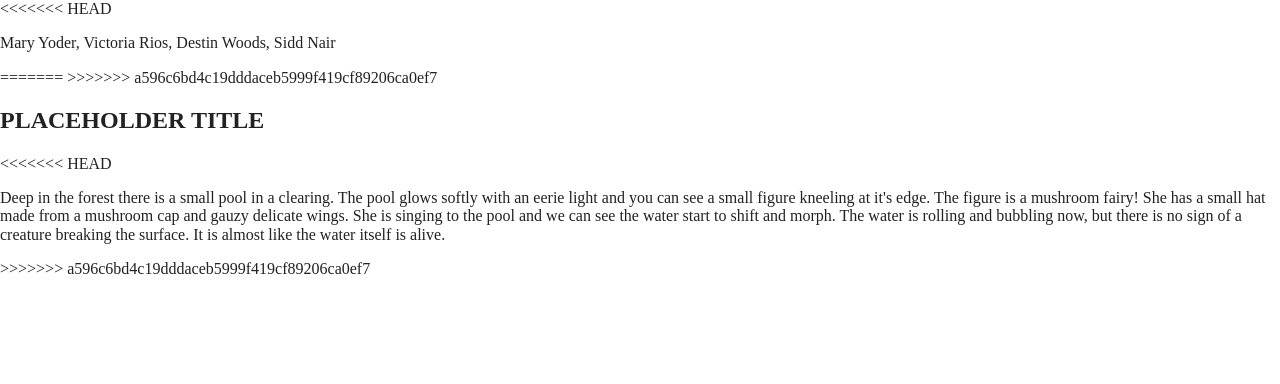
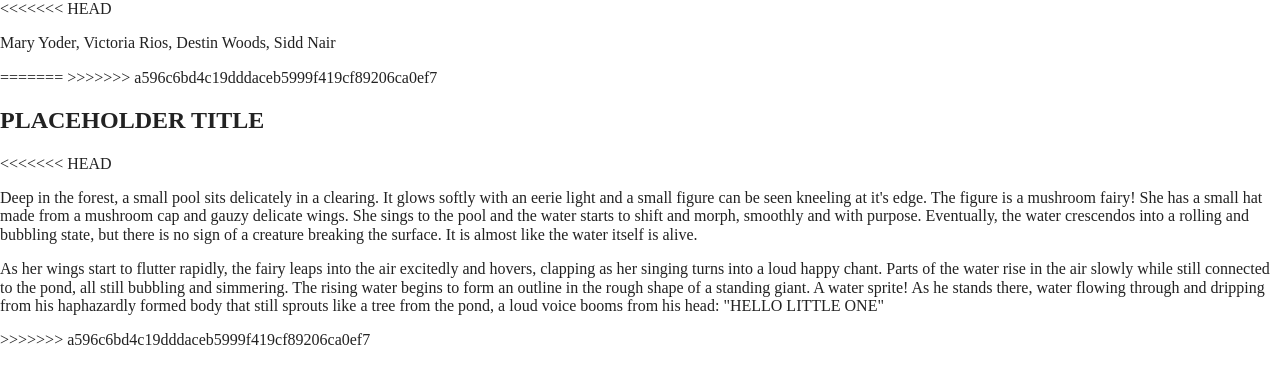
Before and after one commit to maryvalentiney/exquisite-corpse, a website built with Parcel: page index.html in a window 1280 px wide. Built offline with nearby package versions, Linux system fonts and the light colour scheme.

Commit message:
new paragraph and edits

```diff
--- a/index.html
+++ b/index.html
@@ -37,9 +37,11 @@
     <section>
       <h2>PLACEHOLDER TITLE</h2>
 <<<<<<< HEAD
-      <p>Deep in the forest there is a small pool in a clearing. The pool glows softly with an eerie light and you can see a small figure kneeling at it's edge. The figure is a mushroom fairy! She has a small hat made from a mushroom cap and gauzy
-        delicate wings. She is singing to the pool and we can see the water start to shift and morph. The water is rolling and bubbling now, but there is no sign of a creature breaking the surface. It is almost like the water itself is alive.</p>
-  <p></p>
+      <p>Deep in the forest, a small pool sits delicately in a clearing. It glows softly with an eerie light and a small figure can be seen kneeling at it's edge. The figure is a mushroom fairy! She has a small hat made from a mushroom cap and gauzy
+        delicate wings. She sings to the pool and the water starts to shift and morph, smoothly and with purpose. Eventually, the water crescendos into a rolling and bubbling state, but there is no sign of a creature breaking the surface. It is almost like the water itself is alive.</p>
+      <p>As her wings start to flutter rapidly, the fairy leaps into the air excitedly and hovers, clapping as her singing turns into a loud happy chant. Parts of the water rise in the air slowly while still connected to the pond, all still bubbling and simmering.
+      The rising water begins to form an outline in the rough shape of a standing giant. A water sprite! As he stands there, water flowing through and dripping from his haphazardly formed body that still sprouts like a tree from the pond, a loud voice booms from
+      his head: "HELLO LITTLE ONE"</p>
 >>>>>>> a596c6bd4c19dddaceb5999f419cf89206ca0ef7
     </section>
   </main>
```
